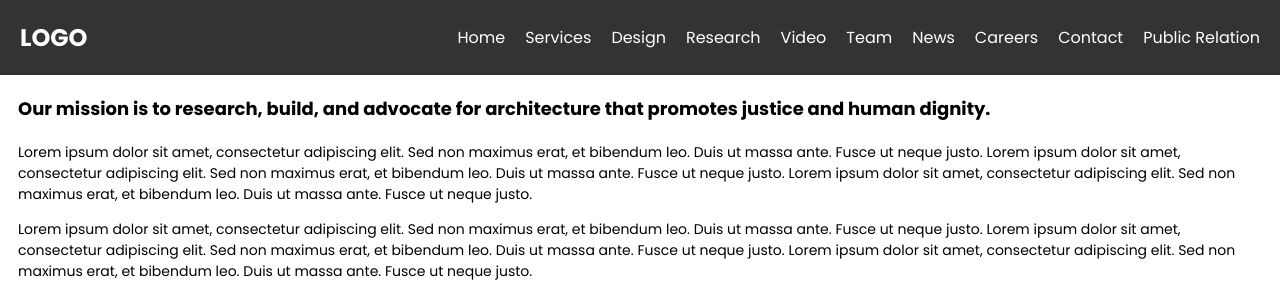
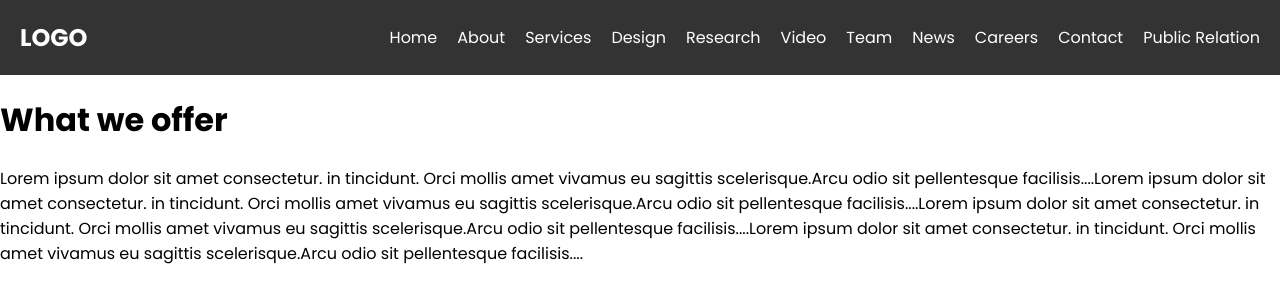
Before and after one commit to benoitabijuru/factltd, a Django app: page /services/ in a window 1280 px wide. Shown: the top 293 px of the page. Run offline with Django 5.2, Linux system fonts and the light colour scheme.

Commit message:
added contact and about pages

```diff
--- a/FactWebApp/static/FactWebApp/css/base.css
+++ b/FactWebApp/static/FactWebApp/css/base.css
@@ -40,7 +40,7 @@ nav {
     color: blue;
 }
 
-.footer {
+footer {
     display: flex;
     justify-content: space-between;
     align-items: center;
@@ -48,12 +48,21 @@ nav {
     padding: 20px;
 }
 
-.social-media-icons a {
-    color: #333;
+.footer-left p{
+    color: white;
+}
+
+.footer-right a {
+    color: white;
     text-decoration: none;
     margin-right: 10px;
+    font-size: 24px;
 }
 
-.social-media-icons a:last-child {
+.footer-right a:hover{
+    color: blue;
+}
+
+.footer-right a:last-child {
     margin-right: 0;
 }
--- a/FactWebApp/static/FactWebApp/css/services.css
+++ b/FactWebApp/static/FactWebApp/css/services.css
@@ -1,21 +1,17 @@
 .services-container {
-    margin: 20px 18px;
+    padding: 20px;
+    display: flex;
+    justify-content: space-between;
 }
 
-.services-container h1 {
-    font-size: 18px;
-    margin-bottom: 20px;
-}
-.services-container h2 {
-    font-size: 14px;
-    margin-bottom: 20px;
+.service {
+    flex-basis: 30%;
+    padding: 20px;
+    background-color: #f0f0f0;
+    border-radius: 8px;
+    box-shadow: 0 0 10px rgba(0, 0, 0, 0.1);
 }
 
-.services-container p{
-    font-size: 14px;
+.service h2 {
+    margin-top: 0;
 }
-
-.service-image {
-    max-width: 100%;
-    height: auto;
-}
--- a/FactWebApp/templates/FactWebApp/services.html
+++ b/FactWebApp/templates/FactWebApp/services.html
@@ -2,68 +2,36 @@
 
 {% load static %}
 
-{% block title %}Services{% endblock %}
+{% block title %}
+Services - FACT WEB
+{% endblock %}
 
 {% block content %}
-<div class="services-container">
-    <h1>Our mission is to research, build, and advocate for architecture that promotes justice and
-        human dignity.</h1>
-    <p>Lorem ipsum dolor sit amet, consectetur adipiscing elit. Sed non maximus erat, et bibendum leo.
-        Duis ut massa ante. Fusce ut neque justo. Lorem ipsum dolor sit amet, consectetur adipiscing
-         elit. Sed non maximus erat, et bibendum leo. Duis ut massa ante. Fusce ut neque justo.
-         Lorem ipsum dolor sit amet, consectetur adipiscing elit. Sed non maximus erat, et bibendum
-         leo. Duis ut massa ante. Fusce ut neque justo.</p>
-    <p>Lorem ipsum dolor sit amet, consectetur adipiscing elit. Sed non maximus erat, et bibendum leo.
-        Duis ut massa ante. Fusce ut neque justo. Lorem ipsum dolor sit amet, consectetur adipiscing
-        elit. Sed non maximus erat, et bibendum leo. Duis ut massa ante. Fusce ut neque justo.
-        Lorem ipsum dolor sit amet, consectetur adipiscing elit. Sed non maximus erat, et bibendum
-        leo. Duis ut massa ante. Fusce ut neque justo.</p>
-    <img src="{% static 'FactWebApp/images/service_image.jpg' %}" alt="Service Image">
 
-<div class="services-container">
-    <h1>How We Work</h1>
-    <p>Lorem ipsum dolor sit amet, consectetur adipiscing elit. Sed non maximus erat, et bibendum leo.
-        Duis ut massa ante. Fusce ut neque justo. Lorem ipsum dolor sit amet, consectetur adipiscing
-        elit. Sed non maximus erat, et bibendum leo. Duis ut massa ante. Fusce ut neque justo.
-        Lorem ipsum dolor sit amet, consectetur adipiscing elit. Sed non maximus erat, et bibendum
-        leo. Duis ut massa ante. Fusce ut neque justo.</p>
-    <p>Lorem ipsum dolor sit amet, consectetur adipiscing elit. Sed non maximus erat, et bibendum leo.
-        Duis ut massa ante. Fusce ut neque justo. Lorem ipsum dolor sit amet, consectetur adipiscing
-        elit. Sed non maximus erat, et bibendum leo. Duis ut massa ante. Fusce ut neque justo.
-        Lorem ipsum dolor sit amet, consectetur adipiscing elit. Sed non maximus erat, et bibendum
-        leo. Duis ut massa ante. Fusce ut neque justo.</p>
-    <img src="{% static 'FactWebApp/images/service_image.jpg' %}" alt="Service Image">
+    <h1>What we offer</h1>
+    <p>Lorem ipsum dolor sit amet consectetur. in tincidunt. Orci mollis amet vivamus eu sagittis
+       scelerisque.Arcu odio sit pellentesque facilisis....Lorem ipsum dolor sit amet consectetur.
+       in tincidunt. Orci mollis amet vivamus eu sagittis scelerisque.Arcu odio sit pellentesque
+       facilisis....Lorem ipsum dolor sit amet consectetur. in tincidunt. Orci mollis amet vivamus
+       eu sagittis scelerisque.Arcu odio sit pellentesque facilisis....Lorem ipsum dolor sit amet
+       consectetur. in tincidunt. Orci mollis amet vivamus eu sagittis scelerisque.Arcu odio sit
+       pellentesque facilisis....</p>
 
-        <div class="services-container">
-            <h1>Leadership</h1>
-            <p>Lorem ipsum dolor sit amet, consectetur adipiscing elit. Sed non maximus erat, et bibendum leo.
-                Duis ut massa ante. Fusce ut neque justo. Lorem ipsum dolor sit amet, consectetur adipiscing
-                 elit. Sed non maximus erat, et bibendum leo. Duis ut massa ante. Fusce ut neque justo.
-                 Lorem ipsum dolor sit amet, consectetur adipiscing elit. Sed non maximus erat, et bibendum
-                 leo. Duis ut massa ante. Fusce ut neque justo.</p>
-            <p>Lorem ipsum dolor sit amet, consectetur adipiscing elit. Sed non maximus erat, et bibendum leo.
-                Duis ut massa ante. Fusce ut neque justo. Lorem ipsum dolor sit amet, consectetur adipiscing
-                elit. Sed non maximus erat, et bibendum leo. Duis ut massa ante. Fusce ut neque justo.
-                Lorem ipsum dolor sit amet, consectetur adipiscing elit. Sed non maximus erat, et bibendum
-                leo. Duis ut massa ante. Fusce ut neque justo.</p>
-            <img src="{% static 'FactWebApp/images/service_image.jpg' %}" alt="Service Image">
+    <div class="services-container">
+        <div class="service">
+            <h2>Service 1</h2>
+            <p>Lorem ipsum dolor sit amet consectetur adipisicing elit. Repellendus, quisquam?</p>
+        </div>
+        <div class="service">
+            <h2>Service 2</h2>
+            <p>Lorem ipsum dolor sit amet consectetur adipisicing elit. Illum, doloribus.</p>
+        </div>
+        <div class="service">
+            <h2>Service 3</h2>
+            <p>Lorem ipsum dolor sit amet consectetur adipisicing elit. Inventore, iusto.</p>
+        </div>
+    </div>
 
-            <div class="services-container">
-                <h1>Services</h1>
-                <h2>Mass.Build</h2>
-                <p>Lorem ipsum dolor sit amet, consectetur adipiscing elit. Sed non maximus erat, et bibendum leo.
-                    Duis ut massa ante. Fusce ut neque justo. Lorem ipsum dolor sit amet, consectetur adipiscing
-                     elit. Sed non maximus erat, et bibendum leo. Duis ut massa ante. Fusce ut neque justo.
-                     Lorem ipsum dolor sit amet, consectetur adipiscing elit. Sed non maximus erat, et bibendum
-                     leo. Duis ut massa ante. Fusce ut neque justo.</p>
-                <h2>Mass.Made</h2>
-                <p>Lorem ipsum dolor sit amet, consectetur adipiscing elit. Sed non maximus erat, et bibendum leo.
-                    Duis ut massa ante. Fusce ut neque justo. Lorem ipsum dolor sit amet, consectetur adipiscing
-                    elit. Sed non maximus erat, et bibendum leo. Duis ut massa ante. Fusce ut neque justo.
-                    Lorem ipsum dolor sit amet, consectetur adipiscing elit. Sed non maximus erat, et bibendum
-                    leo. Duis ut massa ante. Fusce ut neque justo.</p>
-                <img src="{% static 'FactWebApp/images/service_image.jpg' %}" alt="Service Image">
-</div>
 {% endblock %}
 
 {% block extrastyles %}
--- a/FactWebApp/templates/base.html
+++ b/FactWebApp/templates/base.html
@@ -18,6 +18,7 @@
     <div class="logo">LOGO</div>
     <ul class="nav-links">
         <li><a href="{% url 'index' %}">Home</a></li>
+        <li><a href="{% url 'about' %}">About</a></li>
         <li><a href="{% url 'services' %}">Services</a></li>
         <li><a href="#">Design</a></li>
         <li><a href="#">Research</a></li>
@@ -25,7 +26,7 @@
         <li><a href="#">Team</a></li>
         <li><a href="#">News</a></li>
         <li><a href="#">Careers</a></li>
-        <li><a href="#">Contact</a></li>
+        <li><a href="{% url 'contact' %}">Contact</a></li>
         <li><a href="#">Public Relation</a></li>
     </ul>
 </nav>
@@ -35,13 +36,13 @@
 
 <footer>
     <div class="footer-left">
-        <p>&copy; All Rights Reserved</p>
+        <p>FactWeb &copy;2024. All Rights Reserved</p>
     </div>
     <div class="footer-right">
-        <i class="fab fa-facebook-f"></i>
-        <i class="fab fa-twitter"></i>
-        <i class="fab fa-instagram"></i>
-        <i class="fab fa-linkedin"></i>
+        <a href="#"><i class="fab fa-facebook-f"></i></a>
+        <a href="#"><i class="fab fa-twitter"></i></a>
+        <a href="#"><i class="fab fa-instagram"></i></a>
+        <a href="#"><i class="fab fa-linkedin"></i></a>
     </div>
 </footer>
 
--- a/FactWebApp/urls.py
+++ b/FactWebApp/urls.py
@@ -19,5 +19,7 @@ from FactWebApp import views
 
 urlpatterns = [
     path('', views.index, name='index'),
+    path('about/', views.about, name='about'),
     path('services/', views.services, name='services'),
+    path('contact/', views.contact, name='contact'),
 ]
--- a/FactWebApp/views.py
+++ b/FactWebApp/views.py
@@ -3,5 +3,11 @@ from django.shortcuts import render
 def index(request):
     return render(request, 'FactWebApp/index.html')
 
+def about(request):
+    return render(request, 'FactWebApp/about.html')
+
 def services(request):
     return render(request, 'FactWebApp/services.html')
+
+def contact(request):
+    return render(request, 'FactWebApp/contact.html')
```
Also changed, not shown: FactWebApp/static/FactWebApp/css/about.css (added, +13 -0 lines), FactWebApp/static/FactWebApp/css/contact.css (added, +56 -0 lines), FactWebApp/static/FactWebApp/css/index.css (+12 -3 lines), FactWebApp/templates/FactWebApp/about.html (added, +46 -0 lines), FactWebApp/templates/FactWebApp/contact.html (added, +35 -0 lines).
